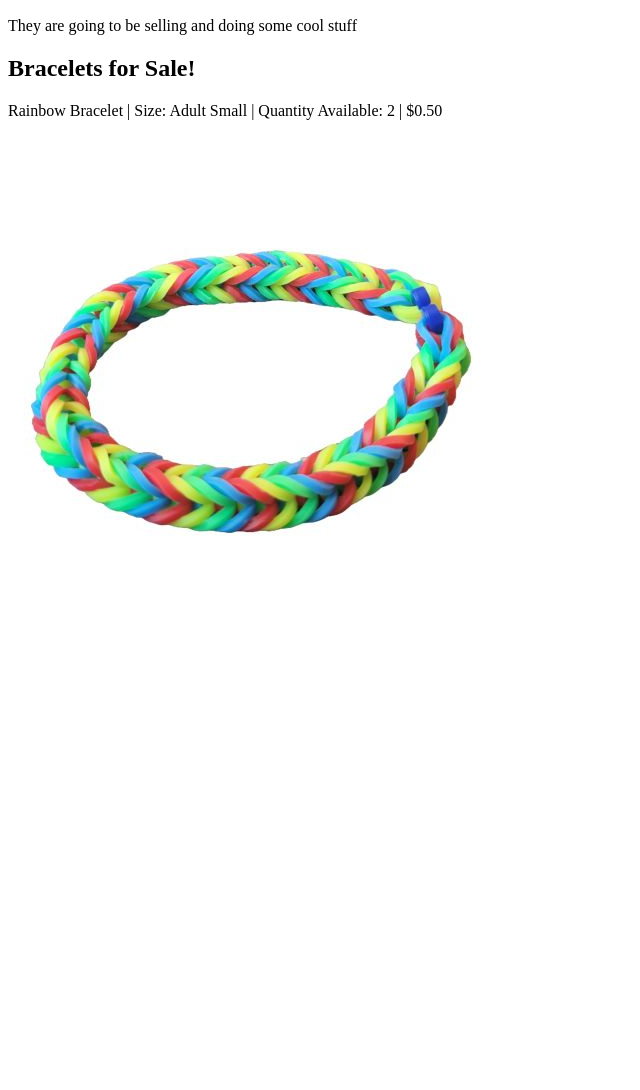
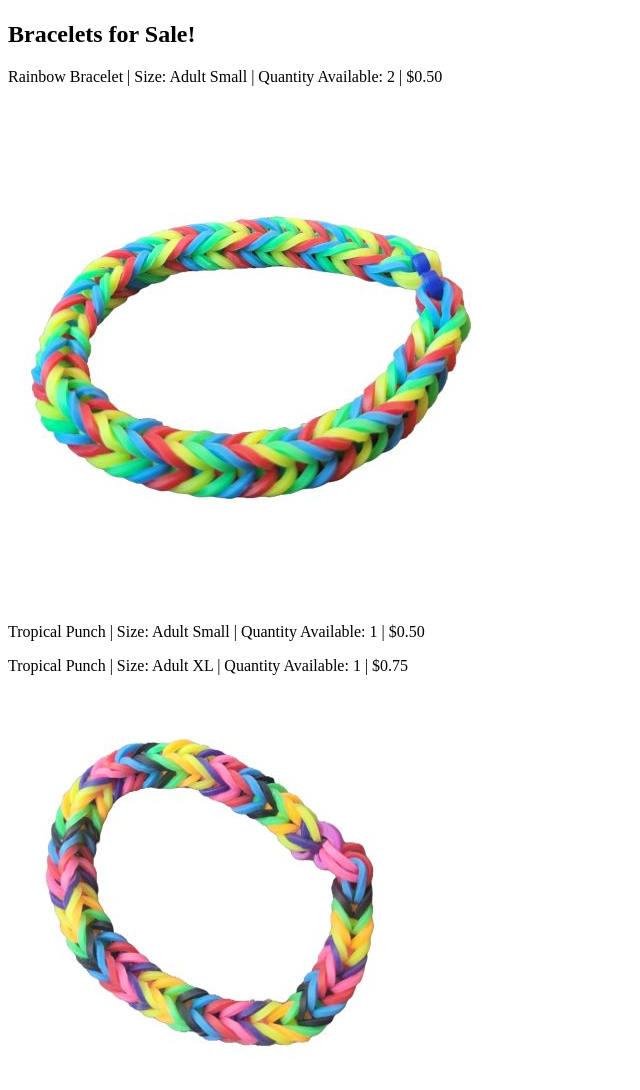
Before and after one commit to u-git-it-girl/u-git-it-girl.github.io, a plain HTML site: page index.html in a window 1280 px wide. Shown: the part 386-1476 px from the top of the page, without its empty margins (0-640 px from the left). Before the commit the page ends 1035 px from the top, so only its background shows below. Drawn offline with Linux system fonts and the light colour scheme.

Commit message:
Add Tropical Punch

```diff
--- a/index.html
+++ b/index.html
@@ -4,9 +4,11 @@
 <h1>Welcome to Two Bros and Co</h1>
 <h2>A business venture by Owen and Freddie</h2>
 <img src="Logo-Medium.png" alt= "Two Bros and Co Logo">
-<p>They are going to be selling and doing some cool stuff</p>
 <h2>Bracelets for Sale!</h2>
 <p>Rainbow Bracelet | Size: Adult Small | Quantity Available: 2 | $0.50 </p>
 <img src="Bracelet Rainbow AS.jpg" alt="Rainbow Bracelet">
+<p>Tropical Punch | Size: Adult Small | Quantity Available: 1 | $0.50 </p>
+<p>Tropical Punch | Size: Adult XL | Quantity Available: 1 | $0.75 </p>
+<img src="Tropical Punch AS.jpg" alt="Tropical Punch">
 </body>
 </html>
```
Also changed, not shown: Tropical Punch AS.jpg (added).
